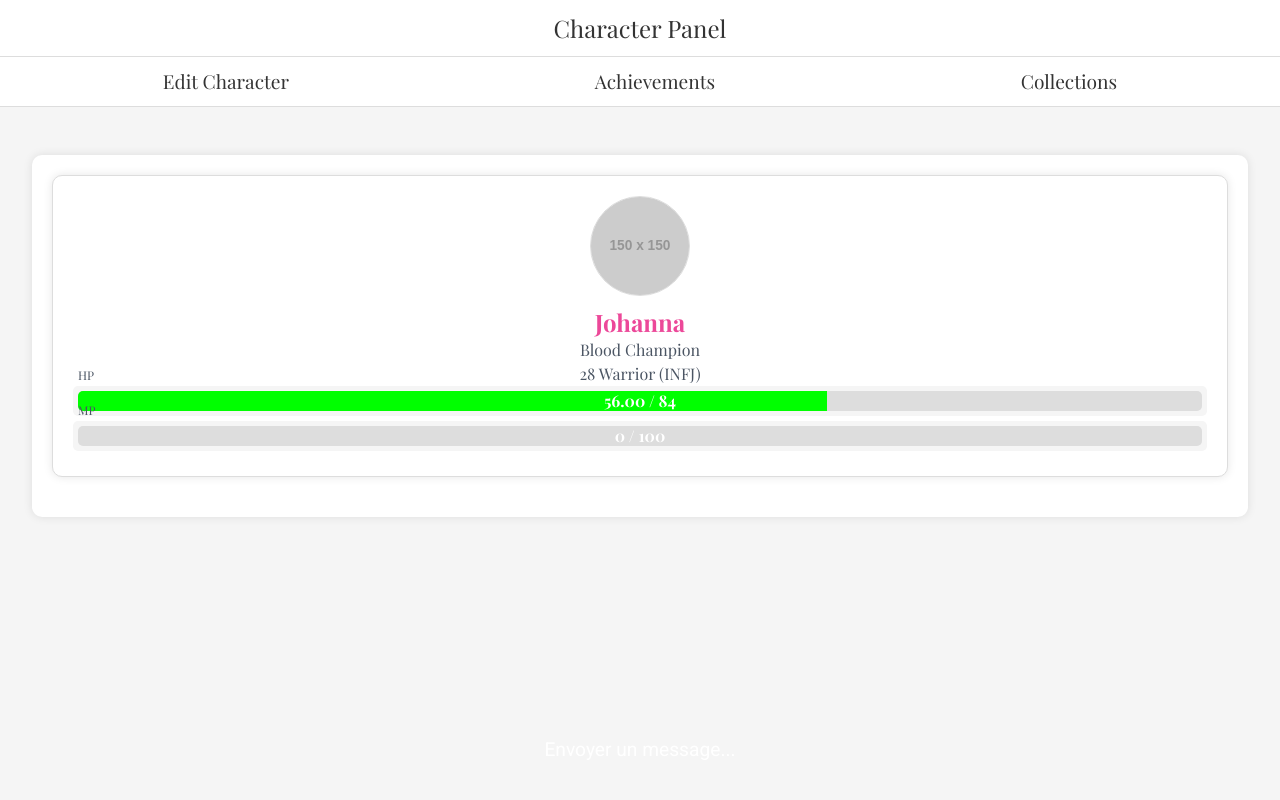
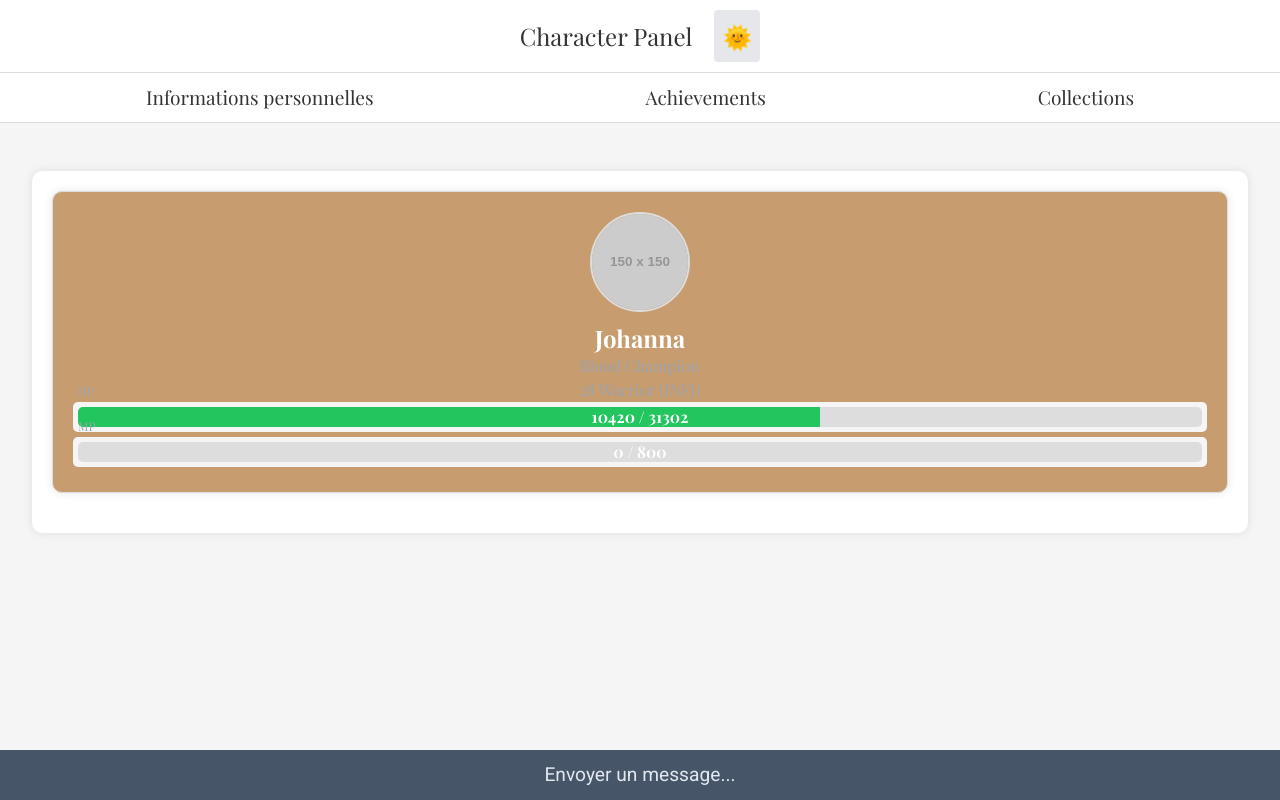
Before and after one commit to PatrickAlexandre/v1, a plain HTML site: page index.html in a window 1280 px wide. Drawn offline with nearby package versions, Linux system fonts and the light colour scheme; placeholder pictures from the web are drawn by us.

Commit message:
années bissextiles, garantissant ainsi que le calcul de l'espérance de vie en jours est précis

```diff
--- a/app.js
+++ b/app.js
@@ -1,5 +1,7 @@
 document.addEventListener("DOMContentLoaded", function() {
     const editButton = document.getElementById('editButton');
+    const themeToggle = document.getElementById('themeToggle');
+    const body = document.body;
 
     const characterData = JSON.parse(localStorage.getItem('characterData')) || {
         characterName: 'Johanna',
@@ -14,19 +16,37 @@ document.addEventListener("DOMContentLoaded", function() {
 
     // Espérance de vie moyenne selon le genre
     const lifeExpectancy = {
-        male: 79, // Exemple pour les hommes
-        female: 84 // Exemple pour les femmes
+        male: 79.4, // Espérance de vie pour les hommes en 2023
+        female: 85.7 // Espérance de vie pour les femmes en 2023
     };
 
-    // Calculer l'âge
+    // Calculer l'âge en années
     const dob = new Date(characterData.dob);
     const ageDifMs = Date.now() - dob.getTime();
     const ageDate = new Date(ageDifMs); // milliseconds from epoch
     const age = Math.abs(ageDate.getUTCFullYear() - 1970);
 
-    const maxLifeExpectancy = lifeExpectancy[characterData.gender];
-    const healthRemaining = maxLifeExpectancy - age;
-    const healthPercentage = (healthRemaining / maxLifeExpectancy) * 100;
+    // Fonction pour calculer les années bissextiles
+    function calculateLeapYears(years) {
+        let leapYears = 0;
+        for (let i = 0; i < years; i++) {
+            const year = dob.getFullYear() + i;
+            if ((year % 4 === 0 && year % 100 !== 0) || (year % 400 === 0)) {
+                leapYears++;
+            }
+        }
+        return leapYears;
+    }
+
+    // Calculer l'espérance de vie en jours avec années bissextiles
+    const maxLifeExpectancyYears = lifeExpectancy[characterData.gender];
+    const leapYears = calculateLeapYears(Math.floor(maxLifeExpectancyYears));
+    const maxLifeExpectancyDays = (Math.floor(maxLifeExpectancyYears) * 365) + leapYears + Math.round((maxLifeExpectancyYears % 1) * 365);
+
+    // Calculer l'âge en jours
+    const ageInDays = Math.floor(ageDifMs / (1000 * 60 * 60 * 24));
+    const remainingLifeInDays = maxLifeExpectancyDays - ageInDays;
+    const healthPercentage = Math.floor((remainingLifeInDays / maxLifeExpectancyDays) * 100);
 
     // Mettre à jour les informations du personnage
     document.getElementById('characterName').innerText = characterData.characterName || 'Johanna';
@@ -37,16 +57,40 @@ document.addEventListener("DOMContentLoaded", function() {
     const healthBar = document.querySelector('.health-bar .bar-fill');
     const hpLabel = document.getElementById('hpLabel');
     healthBar.style.width = `${healthPercentage}%`;
-    hpLabel.innerText = `${healthRemaining.toFixed(2)} / ${maxLifeExpectancy}`;
+    hpLabel.innerText = `${ageInDays} / ${maxLifeExpectancyDays}`;
 
     // Mettre à jour la barre de mana (en fonction des achievements)
     const currentResource = parseFloat(localStorage.getItem('currentResource')) || 0;
+    const maxResource = 800; // La valeur maximale des ressources
     const resourceBar = document.querySelector('.resource-bar .bar-fill');
     const mpLabel = document.getElementById('mpLabel');
-    resourceBar.style.width = `${currentResource}%`;
-    mpLabel.innerText = `${currentResource} / 100`;
+    const resourcePercentage = Math.floor((currentResource / maxResource) * 100);
+    resourceBar.style.width = `${resourcePercentage}%`;
+    mpLabel.innerText = `${currentResource} / ${maxResource}`;
+
+    // Appliquer les couleurs en fonction de la classe
+    const classColor = classColors[characterData.characterClass] || { background: '#FFF', color: '#000' };
+    document.querySelector('.profile-container').style.backgroundColor = classColor.background;
+    document.getElementById('characterName').style.color = classColor.color;
+
+    // Gestion du thème
+    themeToggle.addEventListener('click', function() {
+        body.classList.toggle('dark-mode');
+        if (body.classList.contains('dark-mode')) {
+            themeToggle.textContent = '🌚';
+        } else {
+            themeToggle.textContent = '🌞';
+        }
+    });
 
     editButton.addEventListener('click', function() {
         window.location.href = 'edit.html';
     });
+
+    // Initialiser l'état du bouton thème
+    if (body.classList.contains('dark-mode')) {
+        themeToggle.textContent = '🌚';
+    } else {
+        themeToggle.textContent = '🌞';
+    }
 });
--- /dev/null
+++ b/data.js
@@ -0,0 +1,21 @@
+const classColors = {
+    Warrior: { background: '#C79C6E', color: '#FFF' },
+    Mage: { background: '#69CCF0', color: '#FFF' },
+    Druid: { background: '#FF7D0A', color: '#FFF' },
+    Rogue: { background: '#FFF569', color: '#000' },
+    Priest: { background: '#FFFFFF', color: '#000' },
+    DeathKnight: { background: '#C41E3A', color: '#FFF' },
+    Shaman: { background: '#0070DE', color: '#FFF' },
+    Hunter: { background: '#ABD473', color: '#000' },
+    Warlock: { background: '#9482C9', color: '#FFF' },
+    Paladin: { background: '#F58CBA', color: '#FFF' },
+    Monk: { background: '#00FF96', color: '#000' },
+    DemonHunter: { background: '#A330C9', color: '#FFF' }
+};
+
+const mbtiTypes = [
+    'INTJ', 'INTP', 'ENTJ', 'ENTP',
+    'INFJ', 'INFP', 'ENFJ', 'ENFP',
+    'ISTJ', 'ISFJ', 'ESTJ', 'ESFJ',
+    'ISTP', 'ISFP', 'ESTP', 'ESFP'
+];
--- a/index.html
+++ b/index.html
@@ -14,6 +14,11 @@
             font-family: 'Roboto', sans-serif;
             background-color: #f5f5f5;
             color: #333;
+            transition: background-color 0.3s, color 0.3s;
+        }
+        .dark-mode {
+            background-color: #1e293b;
+            color: #e2e8f0;
         }
         .character-panel-content {
             background-color: #fff;
@@ -21,11 +26,14 @@
             border-radius: 10px;
             font-family: 'Playfair Display', serif;
             box-shadow: 0 0 10px rgba(0, 0, 0, 0.1);
+            transition: background-color 0.3s;
+        }
+        .dark-mode .character-panel-content {
+            background-color: #334155;
         }
         .bottom-bar {
-            background: url('/mnt/data/CaptureCastBar.JPG') no-repeat center center;
-            background-size: cover;
-            height: 100px;
+            background: #475569;
+            height: 50px;
             position: fixed;
             bottom: 0;
             left: 0;
@@ -33,7 +41,7 @@
             display: flex;
             align-items: center;
             justify-content: center;
-            color: #fff;
+            color: #e2e8f0;
             font-size: 1.2rem;
         }
         .profile-container {
@@ -46,13 +54,22 @@
             border-radius: 10px;
             box-shadow: 0 0 10px rgba(0, 0, 0, 0.1);
             margin-bottom: 20px;
+            transition: background-color 0.3s;
+        }
+        .dark-mode .profile-container {
+            background-color: #475569;
+            border-color: #64748b;
         }
         .profile-image {
             width: 100px;
             height: 100px;
-            border: 1px solid #ddd;
+            border: 2px solid #ddd;
             border-radius: 50%;
             margin-bottom: 10px;
+            transition: border-color 0.3s;
+        }
+        .dark-mode .profile-image {
+            border-color: #64748b;
         }
         .status-bars {
             display: flex;
@@ -66,6 +83,10 @@
             margin-bottom: 5px;
             width: 100%;
             position: relative;
+            transition: background-color 0.3s;
+        }
+        .dark-mode .status-bar {
+            background-color: #64748b;
         }
         .status-bar .bar {
             height: 20px;
@@ -73,6 +94,9 @@
             overflow: hidden;
             background-color: #ddd;
             position: relative;
+        }
+        .dark-mode .status-bar .bar {
+            background-color: #94a3b8;
         }
         .status-bar .bar-fill {
             content: '';
@@ -82,10 +106,10 @@
             left: 0;
         }
         .status-bar .health-bar .bar-fill {
-            background-color: #00ff00;
+            background-color: #22c55e;
         }
         .status-bar .resource-bar .bar-fill {
-            background-color: #0000ff;
+            background-color: #3b82f6;
         }
         .status-bar .labels {
             display: flex;
@@ -95,6 +119,9 @@
             position: absolute;
             width: 100%;
             top: -20px;
+        }
+        .dark-mode .status-bar .labels {
+            color: #e2e8f0;
         }
         .status-bar .bar-text {
             position: absolute;
@@ -113,6 +140,12 @@
             font-size: 1.5rem;
             font-family: 'Playfair Display', serif;
             box-shadow: 0 0 10px rgba(0, 0, 0, 0.1);
+            transition: background-color 0.3s, color 0.3s;
+        }
+        .dark-mode .header {
+            background-color: #475569;
+            border-color: #64748b;
+            color: #e2e8f0;
         }
         .nav {
             display: flex;
@@ -120,6 +153,11 @@
             padding: 10px;
             background-color: #fff;
             border-bottom: 1px solid #ddd;
+            transition: background-color 0.3s, color 0.3s;
+        }
+        .dark-mode .nav {
+            background-color: #475569;
+            border-color: #64748b;
         }
         .nav button, .nav a {
             color: #333;
@@ -130,16 +168,26 @@
             border: none;
             cursor: pointer;
         }
+        .dark-mode .nav button, .dark-mode .nav a {
+            color: #e2e8f0;
+        }
         .nav button:hover, .nav a:hover {
             color: #007bff;
         }
+        .dark-mode .nav button:hover, .dark-mode .nav a:hover {
+            color: #38bdf8;
+        }
     </style>
+    <script defer src="data.js"></script>
     <script defer src="app.js"></script>
 </head>
 <body>
-    <div class="header">Character Panel</div>
+    <div class="header">
+        Character Panel
+        <button id="themeToggle" class="ml-4 p-2 rounded bg-gray-200 dark:bg-gray-800">🌞</button>
+    </div>
     <div class="nav">
-        <button id="editButton" class="hover:text-white">Edit Character</button>
+        <button id="editButton" class="hover:text-white">Informations personnelles</button>
         <a href="Achievements.html">Achievements</a>
         <a href="#">Collections</a>
     </div>
@@ -149,12 +197,12 @@
                 <div class="profile-container">
                     <img id="profileImage" src="https://via.placeholder.com/150" alt="Profile Image" class="profile-image">
                     <h2 id="characterName" class="text-2xl font-bold text-pink-500">Johanna</h2>
-                    <p id="characterTitle" class="text-gray-600">Blood Champion</p>
-                    <p id="characterDetails" class="text-gray-600">110 Warrior (INFJ)</p>
+                    <p id="characterTitle" class="text-gray-400">Blood Champion</p>
+                    <p id="characterDetails" class="text-gray-400">110 Warrior (INFJ)</p>
                     <div class="status-bars">
                         <div class="status-bar">
                             <div class="labels">
-                                <span class="text-gray-600">HP</span>
+                                <span class="text-gray-400">HP</span>
                             </div>
                             <div class="bar health-bar">
                                 <div class="bar-fill" style="width: 0;"></div>
@@ -163,7 +211,7 @@
                         </div>
                         <div class="status-bar">
                             <div class="labels">
-                                <span class="text-gray-600">MP</span>
+                                <span class="text-gray-400">MP</span>
                             </div>
                             <div class="bar resource-bar">
                                 <div class="bar-fill" style="width: 0;"></div>
```
Also changed, not shown: Achievements.html (+53 -4 lines).
